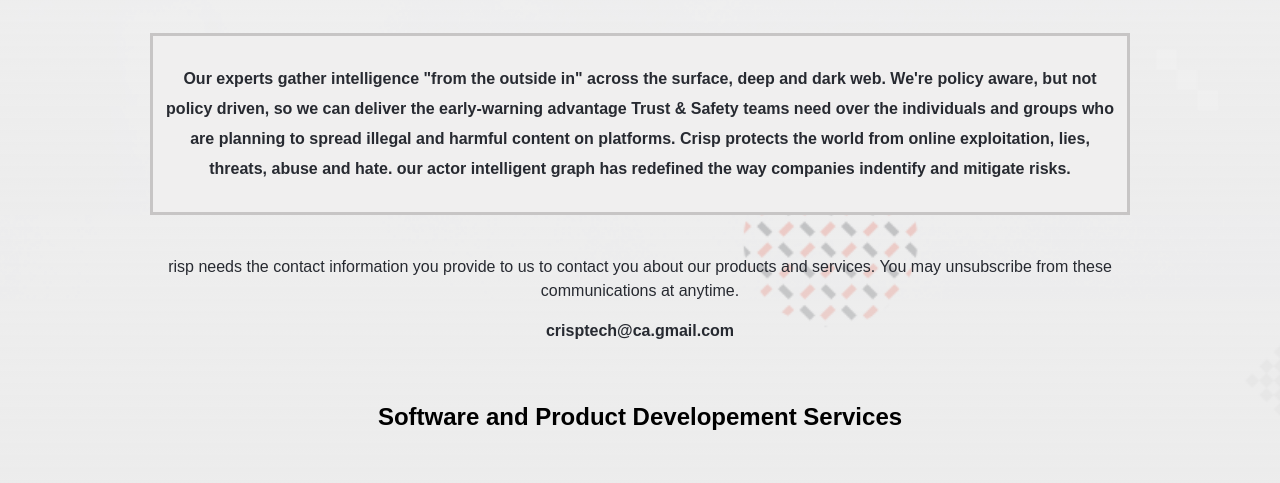
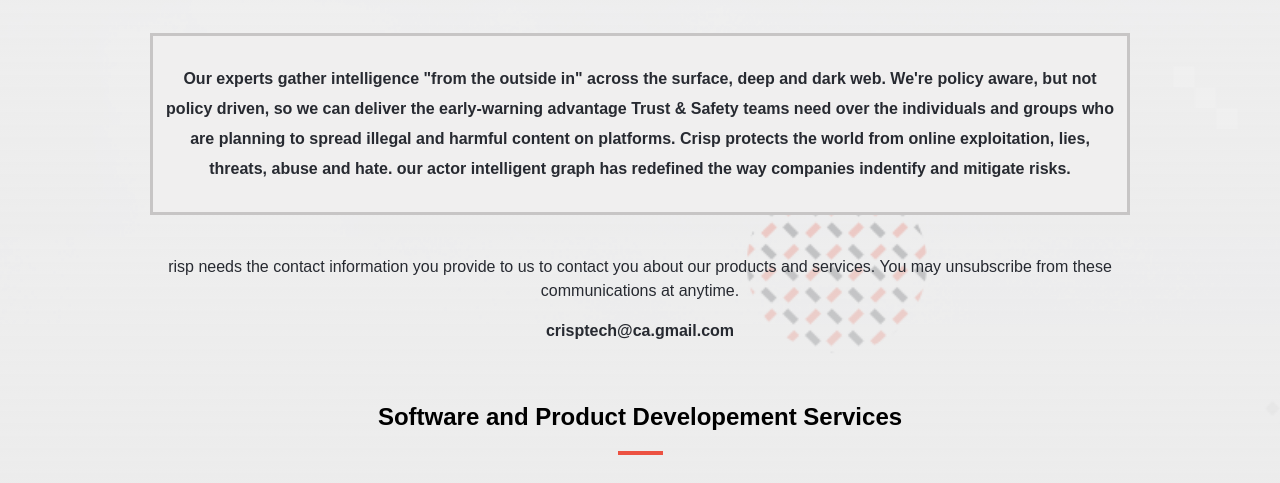
Before and after one commit to joskalenda/crisp-coorporate-company, a website: page about.html in a window 1280 px wide. Shown: the part 454-937 px from the top of the page. Drawn offline with Linux system fonts and the light colour scheme.

Commit message:
Update the styling

```diff
--- a/CSS/style.css
+++ b/CSS/style.css
@@ -218,7 +218,7 @@
 
 .work--section h2::after,
 .client--section h2::after,
-.info2 h2::after,
+.info2 h1::after,
 .careers--section h2::after {
   content: ' ';
   margin: 20px auto;
```
